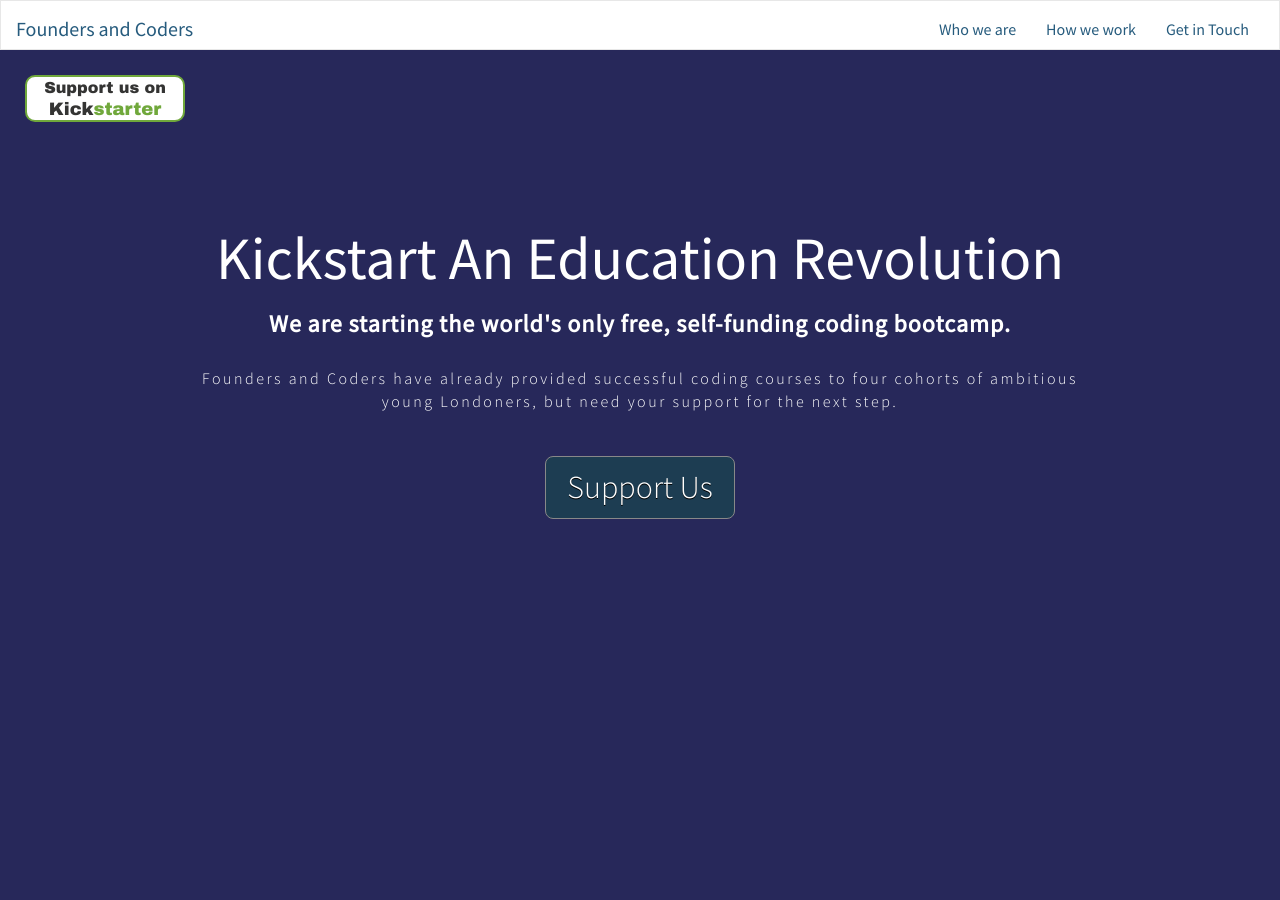
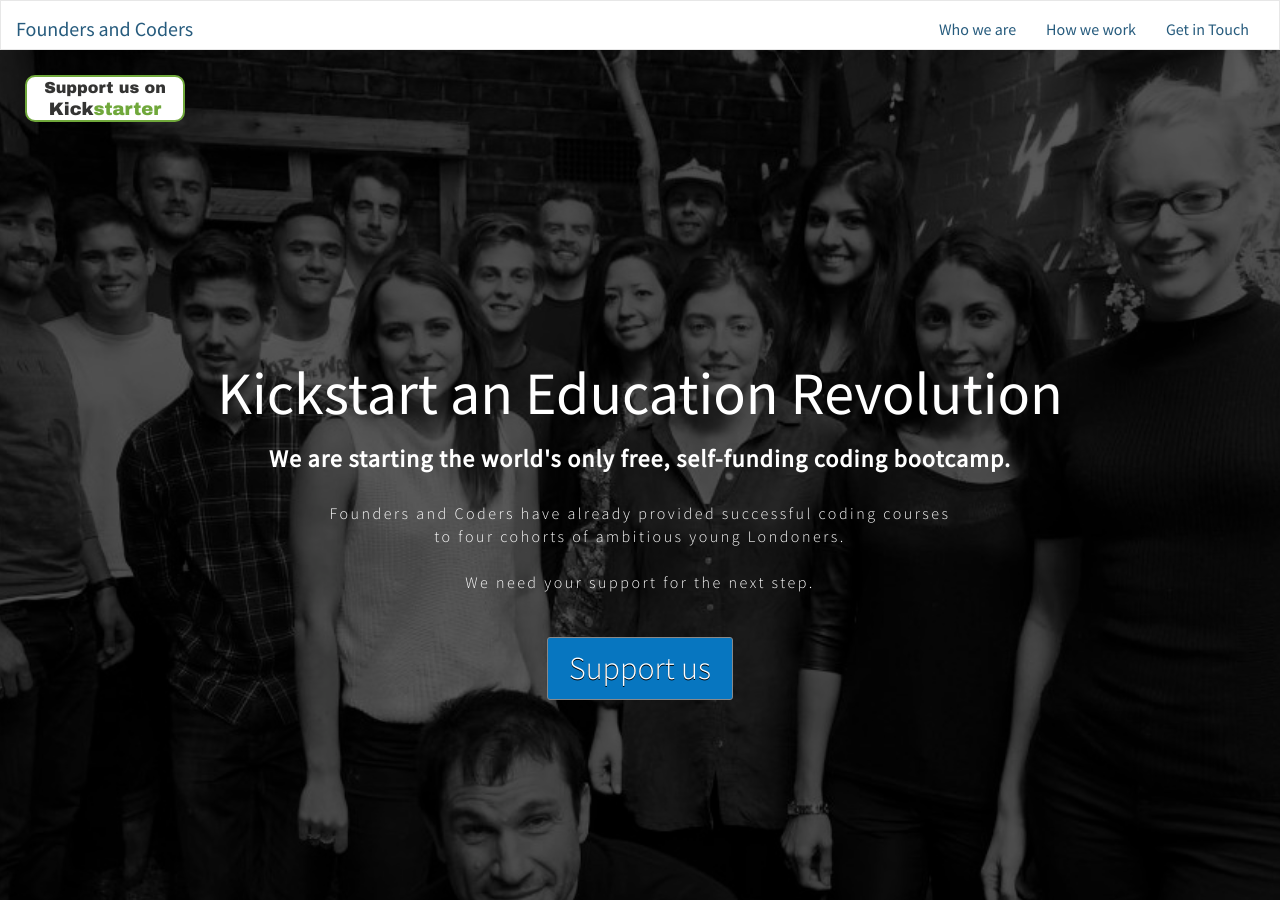
Before and after one commit to sofer/foundersandcoders, a Jekyll site: the page built from index.html, in a window 1280 px wide and 900 px high. Built offline with Jekyll 4.4.1, drawn with Linux system fonts in a browser that asks for light colours; nearby versions of some CDN libraries; some of the changed text lies outside the part shown.

Commit message:
changes kickstarter background

```diff
--- a/css/main.css
+++ b/css/main.css
@@ -258,8 +258,14 @@ div.clear {
 }
 
 .kickstarter {
-  height: 100vh;
+  height: 125vh;
   background-color: #27285a;
+  background: url(../img/group.jpg) no-repeat center center;
+  background-size: cover;
+}
+.kickstarter .overlay {
+  background-color: rgba(0, 0, 0, 0.65);
+  height: 125vh;
 }
 .kickstarter .share_box {
   position: fixed;
@@ -287,7 +293,7 @@ div.clear {
   color: #70a83b;
 }
 .kickstarter .container {
-  padding-top: 25vh;
+  padding-top: 40vh;
   font-family: "Source Sans Pro", sans-serif;
   text-align: center;
   text-decoration: none;
@@ -313,11 +319,11 @@ div.clear {
 }
 .kickstarter .container a button {
   border: 1px solid #888;
-  background: #1d3d52;
+  background: #0776C0;
   padding: 10.5px 21px;
   -webkit-border-radius: 6px;
   -moz-border-radius: 6px;
-  border-radius: 8px;
+  border-radius: 3px;
   text-shadow: #000000 0 1px 0;
   color: #ffffff;
   font-size: 2.5vmax;
@@ -478,6 +484,7 @@ div.clear {
   font-family: "Source Sans Pro", sans-serif;
 }
 .home-page .about-list .aboutlist_container {
+  height: 100vh;
   *zoom: 1;
   display: block;
   margin: 0 auto;
@@ -494,9 +501,8 @@ div.clear {
 }
 .home-page .about-list .aboutlist_container h4 {
   color: #484652;
-  font-weight: 300;
+  font-weight: bold;
   font-size: 1.5em;
-  padding: 0.3em 0 0.5em 0;
 }
 .home-page .about-list .aboutlist_container img {
   width: 45px;
@@ -515,10 +521,11 @@ div.clear {
   padding: 2vw 4vw;
 }
 .home-page .about-list .aboutlist_container .top-row #topThree {
-  padding: 8vw 4vw 2vw 4vw;
+  padding: 4vw 4vw 2vw 4vw;
 }
 .home-page .about-list .aboutlist_container .h4-givebBackToTheCommunity {
-  padding: 0.3em 0 1.5em 0;
+  font-weight: bold;
+  padding-bottom: 5px;
 }
 .home-page .brands {
   font-family: "Source Sans Pro", sans-serif;
--- a/index.html
+++ b/index.html
@@ -10,6 +10,7 @@ layout: default
 </div></region>
 	<!-- KICKSTARTER SECTION -->
 	<div class="kickstarter">
+		<div class="overlay">
 			<div class="share_box">
 	    		<a href="https://www.kickstarter.com/" target="_blank">
 	    			<div class="ksbutton button">
@@ -29,13 +30,16 @@ layout: default
 			<!-- no idea what to do below... -->
 
 			<div class="container">
-			<h1>Kickstart An Education Revolution</h1>
+				<h1>Kickstart an Education Revolution</h1>
 				<h3><strong>We are starting the world's only free, self-funding coding bootcamp.</strong> </h3>
 
-			<p>Founders and Coders have already provided successful coding courses to four cohorts of ambitious young Londoners, but need your support for the next step.</p>
-			<a href="http://www.linksomewhereplease.com"><button>Support Us</button></a>
+				<p>Founders and Coders have already provided successful coding courses <br>to four cohorts of ambitious young Londoners.
+					<br>
+					<br>
+				We need your support for the next step.</p>
+				<a href="http://www.linksomewhereplease.com"><button>Support us</button></a>
 			</div>
-
+		</div>
 	</div>
 	<!-- BANNER SECTION -->
 <!-- 	<div class="tagline">
@@ -61,26 +65,7 @@ layout: default
 	<div class="projects">
 	</div>
 	<!-- TEAM SECTION -->
-	<a name="team" id="team"></a>
-	<div class="team">
-		<div class="team-region container-fluid">
 
-			<div class="heading">
-				<div>
-					<div class="heading-text-container">
-						<h1>We're on our way to becoming the best Web Developers in London.</h1>
-						<h1>Do you want to grow with us?</h1>
-					</div>
-
-				</div>
-
-		</div>
-		<div class="outer">
-			<div class="bouncing">
-				<a href="#team"><span class="glyphicon glyphicon-chevron-down"></span></a>
-			</div>
-		</div>
-	</div>
 
 	<!-- LIST OF STUFF ABOUT US -->
 	<a name="about" id="about"></a>
@@ -88,17 +73,14 @@ layout: default
 		<div class="aboutlist_container container-fluid">
 			<div class="top-row row">
 				<div class="col-sm-5 col-sm-offset-1 col-md-10 col-md-offset-1" id="topThree">
-					<img src="/img/faclogo.png">
 					<h4 class = "h4-givebBackToTheCommunity">Pay it Forward</h4>
-						<p>The free Founders and Coders course trains young people with no experience to be junior web developers via an intensive eight week course run several times a year.  We accept applications from anyone who is willing to work hard, work in a team and keen to learn. Employers are able to hire our students with no finder's fee, our programming grads are now working in tech companies all over London. Other graduates work freelance or stick around to help us tackle projects and help pass on the skills that they have learnt here to future cohorts. </p>
+						<p>Founders and Coders trains bright people with no experience to be junior web developers via an intensive eight week course run several times a year. We accept applications from anyone who is willing to work hard, work in a team and keen to learn. Employers are able to hire our students with no finder's fee, our programming grads are now working in tech companies all over London. Other graduates work freelance or stick around to help us tackle projects and help pass on the skills that they have learnt here to future cohorts. </p>
 				</div>
 				<div class="col-sm-5 col-md-10 col-md-offset-1" id="topOne">
-					<img src="/img/faclogo.png">
 					<h4 class = "h4-givebBackToTheCommunity">Sharpest Tools in the Shed</h4>
 						<p>We understand web applications need to run smoothly, load quickly and handle large amounts of data efficiently. Like Yahoo!, Paypal, eBay, and Uber, we love Node.js. Node is a powerful technology used to create efficient and scalable network applications.</p>
 				</div>
 				<div class="col-sm-6 col-sm-offset-3 col-md-10 col-md-offset-1" id="topTwo">
-					<img src="/img/faclogo.png">
 					<h4 class = "h4-givebBackToTheCommunity">Hey Good Lookin'</h4>
 						<p>It’s not easy being beautiful. Fortunately, we are here to make sure users enjoy visiting your site and understand easily how to use it. Everything we make can be optimised across a full range of computer, mobile and tablet devices. We are happy to help you to create new style guides or to work following existing ones.</p>
 					<!-- This shoudl be about how good it looks. -->
```
Also changed, not shown: css/main.scss (+15 -11 lines), 1 other file. Lines whose indentation alone changed are shown as unchanged.
